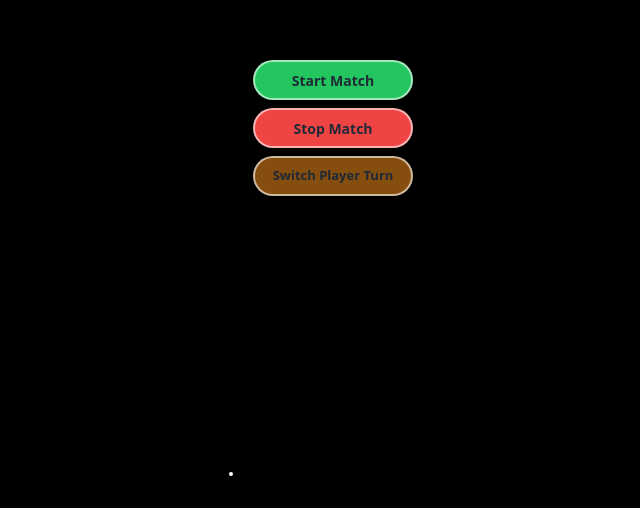
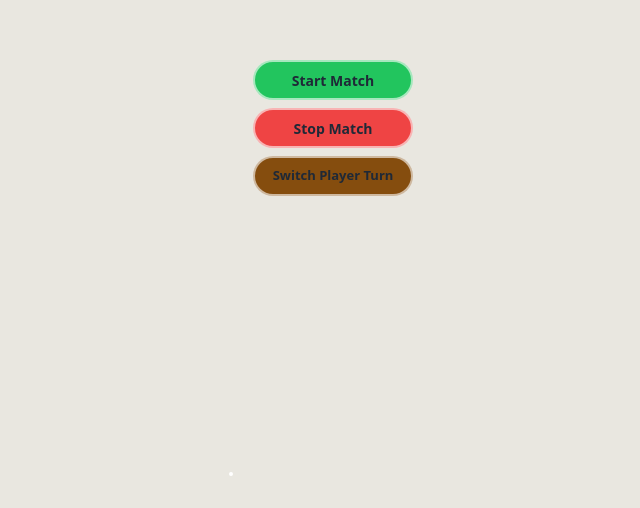
Before and after one commit to Kennius7/SG-MATCH-SIM, a React (Vite) app: page / in a window 1280 px wide. Shown: the part 292-800 px from the top of the page, without its empty margins (309-949 px from the left). Built offline with nearby package versions, Linux system fonts and the light colour scheme.

Commit message:
fix: ui changes to the pitch - 05

```diff
--- a/src/components/footballSimulation.jsx
+++ b/src/components/footballSimulation.jsx
@@ -115,7 +115,7 @@ function FootballPitchSimulation() {
 
 
     return (
-        <section className='pt-10 bg-black h-dvh flex sm:flex-row flex-col sm:justify-center justify-center
+        <section className='pt-10 bg-[#e9e7e0] h-dvh flex sm:flex-row flex-col sm:justify-center justify-center
             items-center'>
             {/* Football Pitch */}
             <div
```
